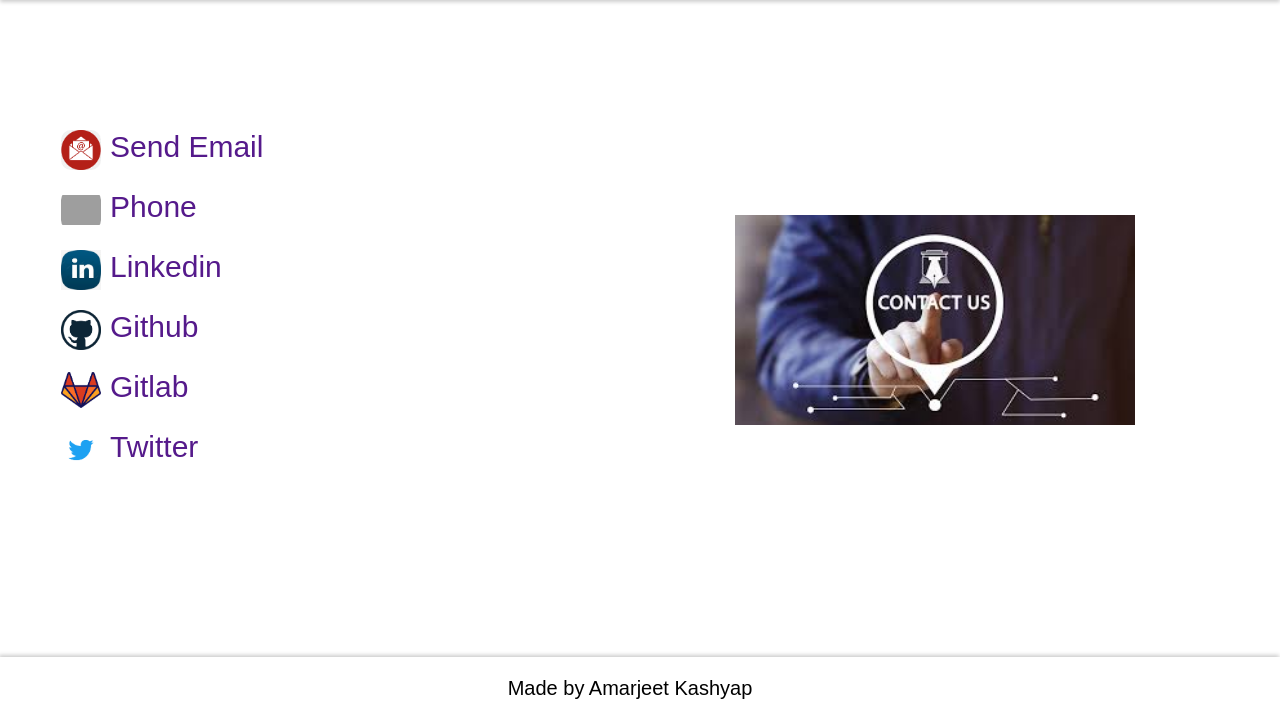
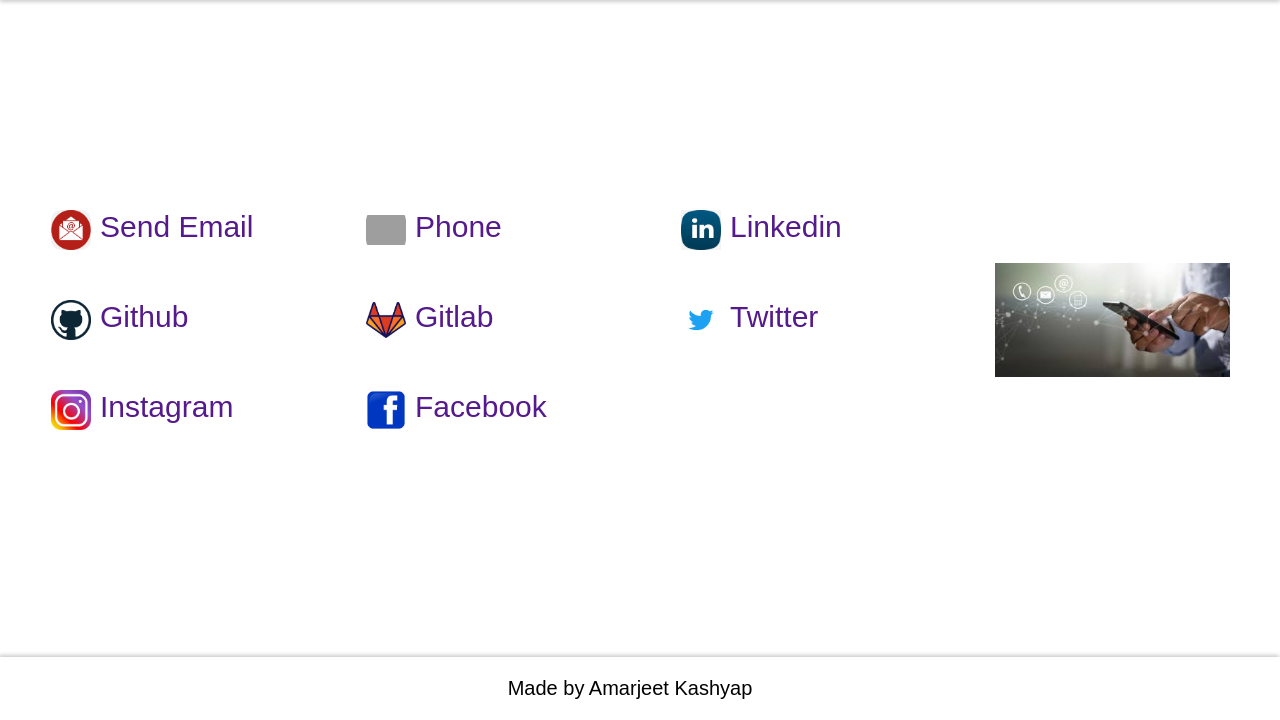
Before and after one commit to Amarjeetkhasyap/Portfolio, a PHP site: page /contact.html in a window 1280 px wide. Shown: the part 80-800 px from the top of the page. Run offline with PHP 8.4, Linux system fonts and the light colour scheme; some libraries are stand-ins or nearby versions; grey boxes are pictures that could not be loaded.

Commit message:
make the changes in contact page

```diff
--- a/contact.css
+++ b/contact.css
@@ -6,86 +6,88 @@
   justify-content: center;
 }
 .contact_wrapper {
-  display: flex;
-  flex-wrap: wrap;
+  display: grid;
+  grid-template-columns: 2fr 1fr;
+  grid-gap: 50px;
 }
 .contact_detail {
-  flex: 0.5;
-  display: flex;
-  flex-direction: column;
+  display: grid;
+  grid-template-columns: 1fr 1fr 1fr ;
+  grid-gap: 50px;
 }
-.contact_side_image {
+/* .contact_side_image {
   flex: 0.5;
   display: flex;
   flex-direction: column;
   justify-content: center;
   align-items: center;
-}
-.email {
-  display: flex;
-  font-size: 30px;
-  margin: 10px;
-}
+} */
 .email .left img {
   border-radius: 10px;
-}
-
-.phone {
-  display: flex;
-  font-size: 30px;
-  margin: 10px;
 }
 .phone .left img {
   border-radius: 10px;
 }
-.contact_github {
-  display: flex;
+
+.contact_point{
+   display: flex;
   font-size: 30px;
-  margin: 10px;
-}
-.contact_gitlab {
-  display: flex;
-  font-size: 30px;
-  margin: 10px;
-}
-.contact_linkedin {
-  display: flex;
-  font-size: 30px;
-  margin: 10px;
-}
-.twitter {
-  display: flex;
-  font-size: 30px;
-  margin: 10px;
+  /* margin: 10px; */
+  margin: 0 auto;
+
 }
 .contact_detail div a {
   text-decoration: none;
   color: #551a8b;
 }
-img {
+
+/* img {
   height: 400px;
   width: 400px;
   object-fit: contain;
+} */
+.contact_image{
+  width: 100%;
+  height: 100%;
+  object-fit: contain;
 }
 
+
+
 @media screen and (min-width: 480px) and (max-width: 1100px) {
-  .contact_main {
-    padding: 30px;
+  .contact_wrapper{
+    grid-template-columns: 1fr;
   }
-  .contact_main {
+  .contact_detail{
+    grid-template-columns: 1fr 1fr;
+
+  }
+  .contact_main{
     height: auto;
   }
-  img {
-    height: auto;
-    max-width: 800px;
-    object-fit: contain;
+
+}
+
+
+
+
+@media screen and (max-width:468px){
+  .contact_detail{
+    grid-template-columns: 1fr;
+
+  }
+  .contact_wrapper{
+    grid-template-columns: 1fr;
+
+  }
+  .contact_main{
+    height:auto;
   }
 
-  .column_left h1 {
-    font-size: 70px;
-  }
 }
-@media screen and (max-width: 468px) {
+
+
+/* @media screen and (max-width: 468px) {
   img {
     height: auto;
     width: 300px;
@@ -109,4 +111,4 @@ img {
   .contact_wrapper {
     flex-wrap: wrap-reverse;
   }
-}
+} */
--- a/contact.html
+++ b/contact.html
@@ -33,7 +33,7 @@
     <div class="contact_main">
       <div class="contact_wrapper">
         <div class="contact_detail">
-          <div class='email'>
+          <div class='email contact_point'>
             <div class="left">
               <a href = "mailto: amarjeetd956@gmail.com">
               <img src='image/email2.png' class='iconDetails'></a>
@@ -42,7 +42,7 @@
               <a href = "mailto: amarjeetd956@gmail.com">Send Email</a>
             </div>
           </div>
-          <div class='phone'>
+          <div class='phone contact_point'>
             <div class="left">
               <a href="tel:9540247980"></a>
               <img src='image/phone.png' class='iconDetails'></a>
@@ -51,7 +51,7 @@
               <a href="tel:9540247980">Phone</a>
             </div>
           </div>
-          <div class='contact_linkedin'>
+          <div class='contact_linkedin contact_point'>
             <div class="left">
               <a href="https://www.linkedin.com/in/amarjeet06/" target="_blank"></a>
               <img src='image/linkedin.png' class='iconDetails'></a>
@@ -60,7 +60,7 @@
               <a href="https://www.linkedin.com/in/amarjeet06/" target="_blank">Linkedin</a>
             </div>
           </div>
-          <div class='contact_github'>
+          <div class='contact_github contact_point'>
             <div class="left">
               <a href="https://github.com/Amarjeetkhasyap" target="_blank"></a>
               <img src='image/github.png' class='iconDetails'></a>
@@ -69,7 +69,7 @@
               <a href="https://github.com/Amarjeetkhasyap" target="_blank">Github</a>
             </div>
           </div>
-          <div class='contact_gitlab'>
+          <div class='contact_gitlab contact_point'>
             <div class="left">
               <a href="https://gitlab.com/amarjeetkashyap" target="_blank"></a>
               <img src='image/gitlab.png' class='iconDetails'></a>
@@ -79,13 +79,31 @@
             </div>
           </div>
 
-          <div class='twitter'>
+          <div class='twitter contact_point'>
             <div class="left">
               <a href = "https://twitter.com/Amarjee84456653" target="_blank">
               <img src='image/twitter.png' class='iconDetails'></a>
             </div>
             <div   class="right" >
               <a href = "https://twitter.com/Amarjee84456653" target="_blank">Twitter</a>
+            </div>
+          </div>
+          <div class='instagram contact_point'>
+            <div class="left">
+              <a href = "https://www.instagram.com/kashyap.amarjeet/" target="_blank">
+              <img src='image/instagram.jpg' class='iconDetails'></a>
+            </div>
+            <div   class="right" >
+              <a href = "https://www.instagram.com/kashyap.amarjeet/" target="_blank">Instagram</a>
+            </div>
+          </div>
+          <div class='facebook contact_point'>
+            <div class="left">
+              <a href = "https://www.facebook.com/amarjeet.das.142" target="_blank">
+              <img src='image/facebook.png' class='iconDetails'></a>
+            </div>
+            <div   class="right" >
+              <a href = "https://www.facebook.com/amarjeet.das.142" target="_blank">Facebook</a>
             </div>
           </div>
 
--- a/style.css
+++ b/style.css
@@ -167,6 +167,27 @@ footer {
   }
 }
 
+
+
+
+
+
+
+
+
+
+
+
+
+
+
+
+
+
+
+
+
+
 /* Skill section*/
 .iconDetails {
   margin-left: 2%;
@@ -217,36 +238,8 @@ h4 {
   grid-template-columns: 1fr 1fr 1fr;
   grid-gap: 50px;
 }
-.python {
-  display: flex;
-}
-.ruby {
-  display: flex;
-}
-.sql {
-  display: flex;
-}
-.html {
-  display: flex;
-}
-.css {
-  display: flex;
-}
-.linux {
-  display: flex;
-}
-.pandas {
-  display: flex;
-}
-.numpy {
-  display: flex;
-}
-/* .laptop-image {
-  display: flex;
-  flex-direction: column;
-  justify-content: center;
-  align-items: center;
-} */
+
+
 .laptop {
   width: 100%;
   height: 100%;
```
Also changed, not shown: image/contact.jpg, image/facebook.png (added), image/instagram.jpg (added).
